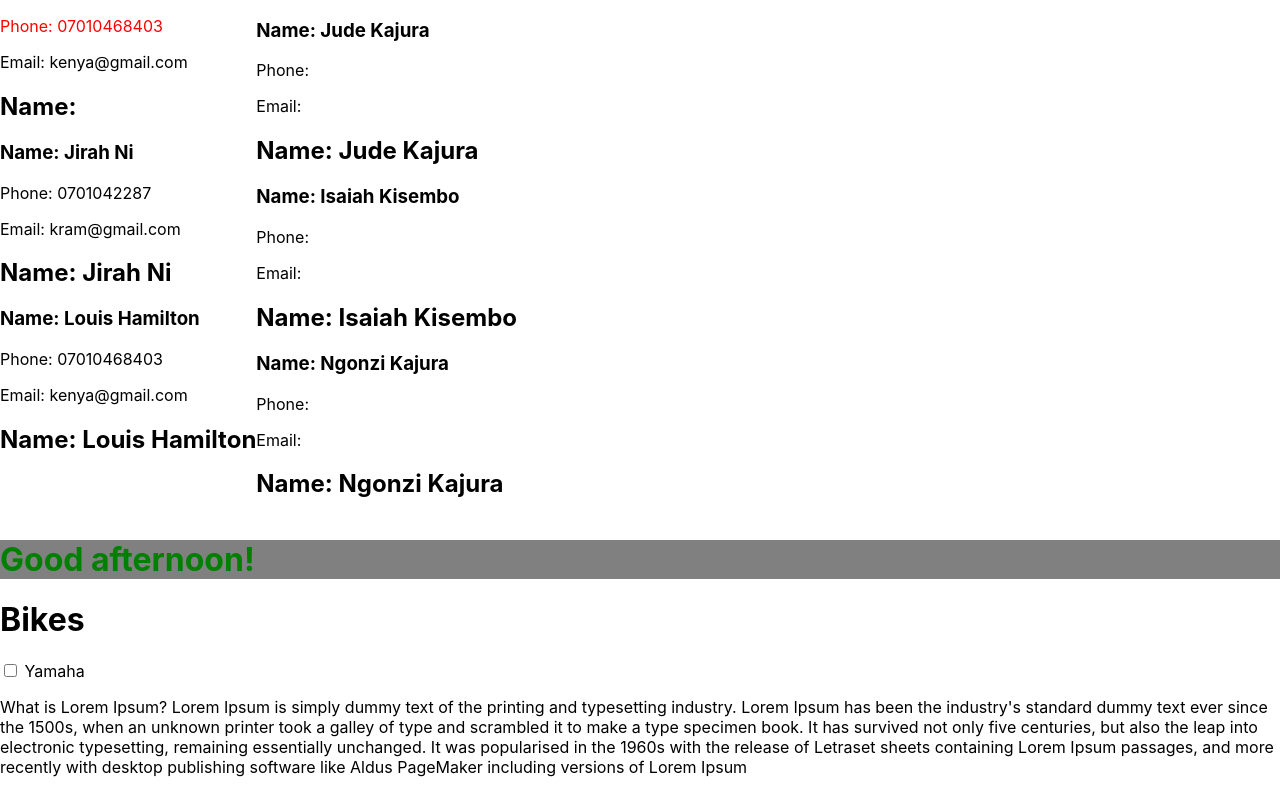
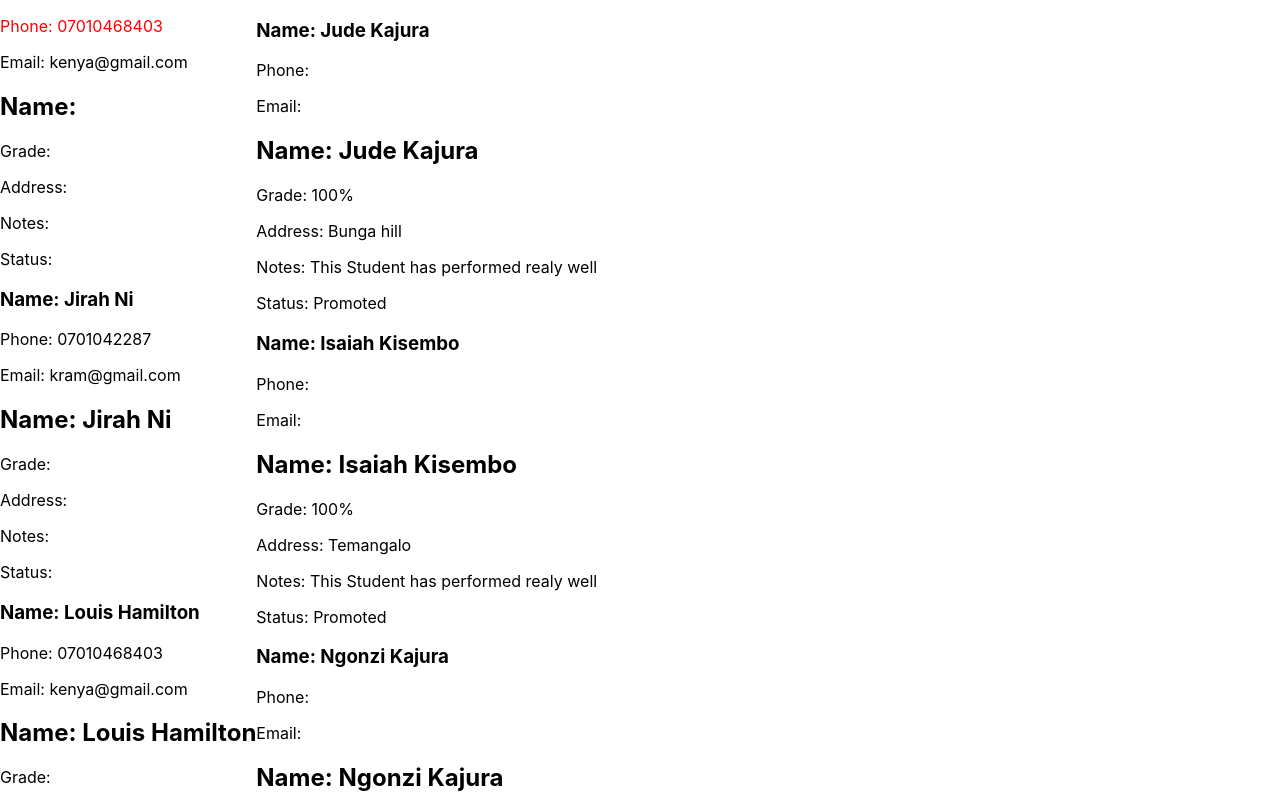
Before and after one commit to kbjude/my-app, a React (Create React App) app: page / in a window 1280 px wide. Shown: the top 794 px of the page. Built offline with nearby package versions, Linux system fonts and the light colour scheme.

Commit message:
WIP mapping arrays

```diff
--- a/src/components/contactcard.js
+++ b/src/components/contactcard.js
@@ -10,7 +10,10 @@ const CardContainer = (props) => {
             </div>
             <div>
                 <h2> Name: {props.name}</h2>
-
+                <p> Grade: {props.grade} </p>
+                <p> Address: {props.address} </p>
+                <p> Notes: {props.notes} </p>
+                <p> Status: {props.status} </p>
             </div>
         </div>
     )
```
